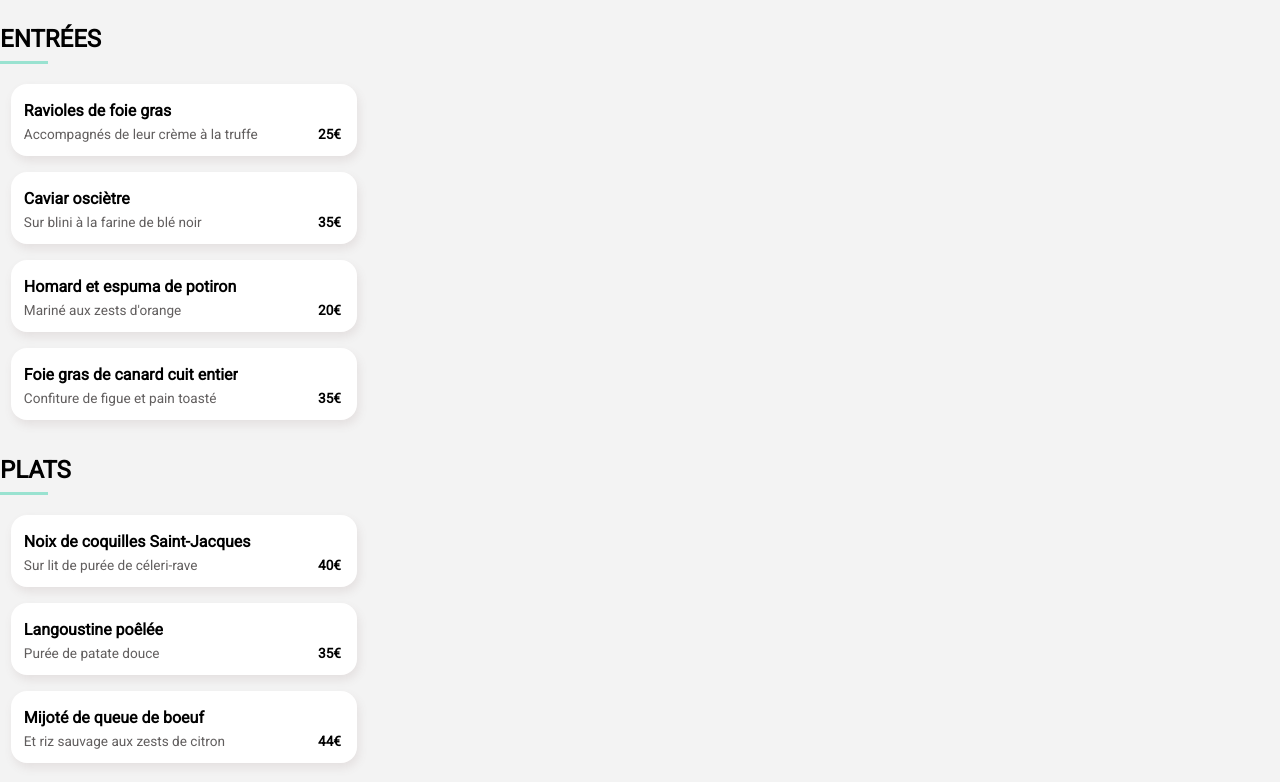
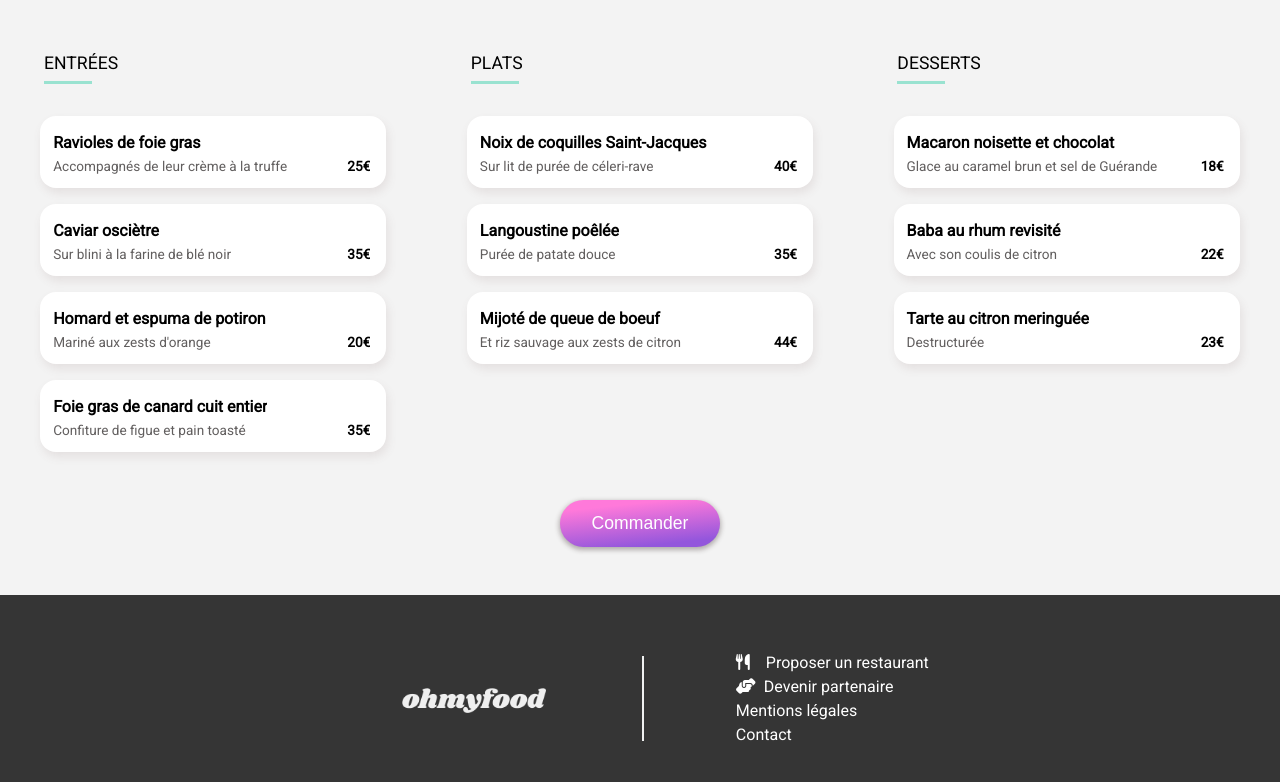
Before and after one commit to illeone/MillocoNicolas_3_06.05.2021, a plain HTML site: page index3.html in a window 1280 px wide. Shown: the part 447-1229 px from the top of the page. Drawn offline with Linux system fonts and the light colour scheme; a web font is replaced by a local one.

Commit message:
ajustement responsive desktop carte

```diff
--- a/index2.html
+++ b/index2.html
@@ -11,6 +11,7 @@
         <link rel="preconnect" href="https://fonts.gstatic.com" crossorigin>
         <link href="https://fonts.googleapis.com/css2?family=Shrikhand&display=swap" rel="stylesheet">
         <link href="https://fonts.googleapis.com/css2?family=Roboto&display=swap" rel="stylesheet">
+        <link rel="icon" type="image/png" sizes="32x32" href="images/logo/favicon-32x32.png">
         <title>La palette du goût</title>
     </head>
     <body>
--- a/index3.html
+++ b/index3.html
@@ -11,6 +11,7 @@
         <link rel="preconnect" href="https://fonts.gstatic.com" crossorigin>
         <link href="https://fonts.googleapis.com/css2?family=Shrikhand&display=swap" rel="stylesheet">
         <link href="https://fonts.googleapis.com/css2?family=Roboto&display=swap" rel="stylesheet">
+        <link rel="icon" type="image/png" sizes="32x32" href="images/logo/favicon-32x32.png">
         <title>La note enchantée</title>
     </head>
     <body>
@@ -32,6 +33,8 @@
                         <h1>La note enchantée</h1>
                         <i class="restaurant__coeurPlein fas fa-heart"></i>
                     </div>
+                    <div class="carte">
+                        <div class="entrees">
                             <h2>ENTRÉES</h2>
                             <div class="menu">
                                 <div class="menu_plat menu_plat1">
@@ -83,6 +86,8 @@
                                     </div>
                                 </div>
                             </div>
+                        </div>
+                        <div class="plats">
                             <h2>PLATS</h2>
                             <div class="menu">
                                 <div class="menu_plat menu_plat1">
@@ -122,6 +127,8 @@
                                     </div>
                                 </div>
                             </div>
+                        </div>
+                        <div class="desserts">
                             <h2>DESSERTS</h2>
                             <div class="menu">
                                 <div class="menu_plat menu_plat1">
@@ -161,6 +168,8 @@
                                     </div>
                                 </div>
                             </div>
+                        </div>
+                    </div>
                     <div class="bouton">
                         <button class="bouton__commander">Commander</button>
                     </div>
@@ -168,7 +177,9 @@
             </section>
             <footer class="footer">
                 <div id="footer__logoSite">
+                    <a href="index.html">
                         <img id="OMF" src="images/logo/ohmyfood.png" alt="logo_OhMyFood">
+                    </a>
                 </div>
                 <div class="footer__liste">
                     <a class="footer__lien" href="#"><i class="fa-utensils fas footer__icon"></i>Proposer un restaurant</a><br>
--- a/style/style.scss
+++ b/style/style.scss
@@ -438,9 +438,10 @@ a
             height: 16rem;
         }
     }
+
+    // CARTE
     .carte{
         display: flex;
-        align-items: center;
         justify-content:space-around;
         width: 100%;
 
@@ -500,6 +501,7 @@ a
             margin-top: 1.3rem;
         }
     }
+// CARTE
     .carte{
         display: flex;
         flex-direction: column;
```
Also changed, not shown: index4.html (+11 -0 lines), index5.html (+11 -0 lines), style/style.css, 1 other file. Lines whose indentation alone changed are shown as unchanged.
